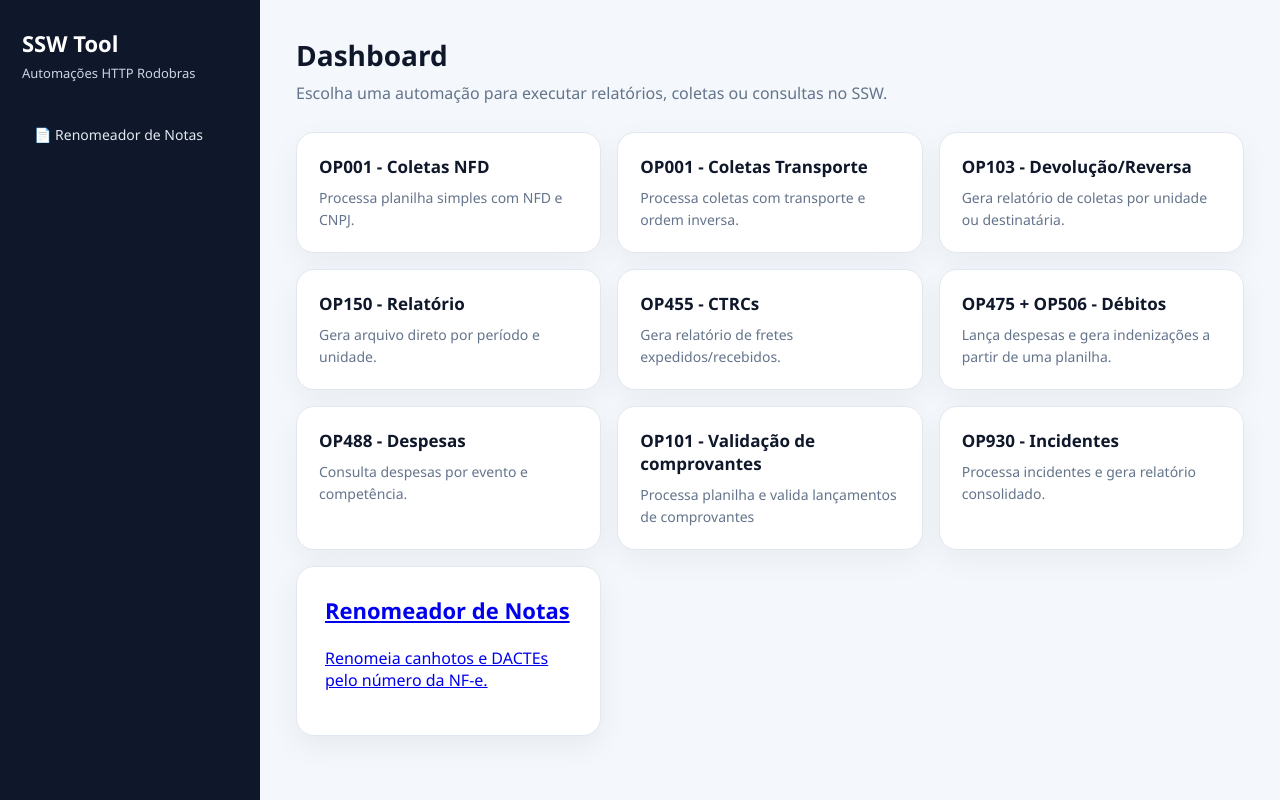
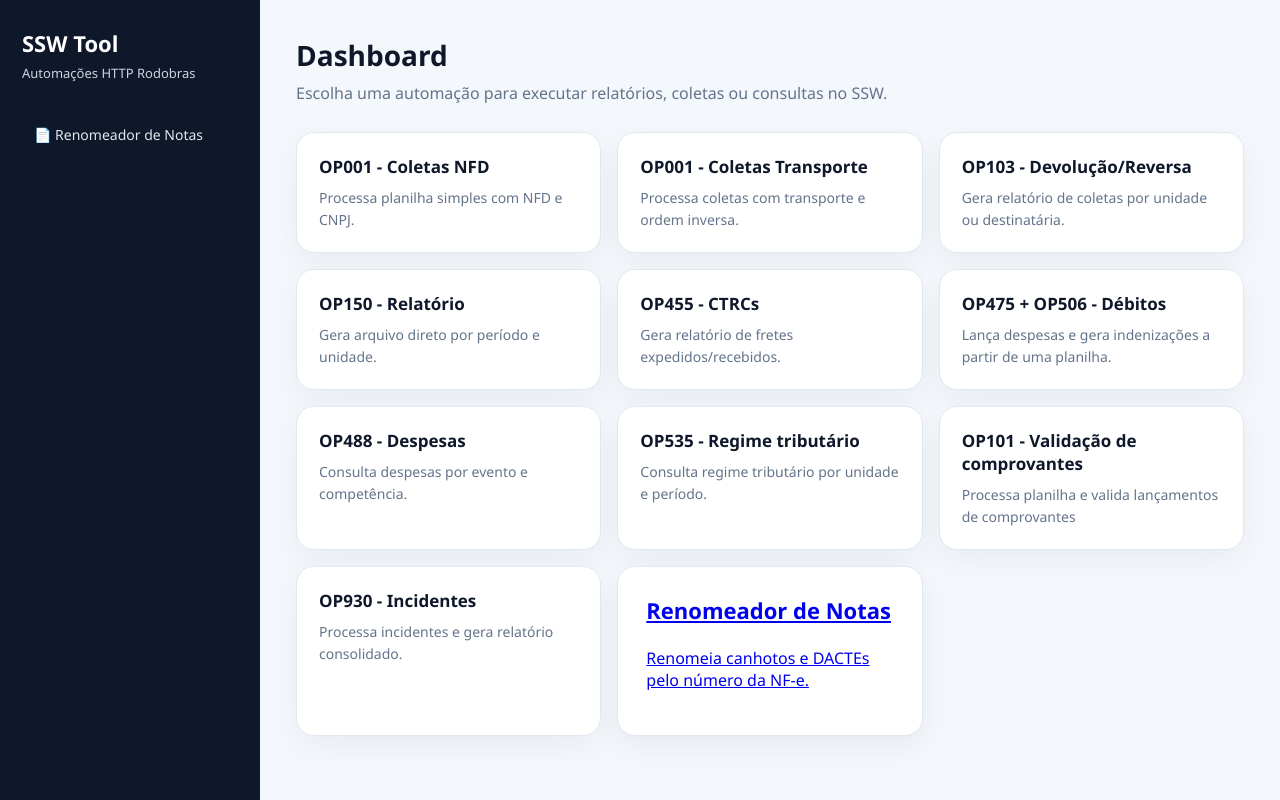
Before and after one commit to Souza041/ssw_tool, a FastAPI app: template web/templates/index.html in a window 1280 px wide. Run offline with FastAPI, Linux system fonts and the light colour scheme; the template is opened without the code that fills it, so the values that code supplies are empty.

Commit message:
feat: adiciona card do op535 no dashboard

```diff
--- a/web/templates/index.html
+++ b/web/templates/index.html
@@ -43,6 +43,11 @@
         <span>Consulta despesas por evento e competência.</span>
     </a>
 
+    <a class="module-card" href="/op535">
+        <strong>OP535 - Regime tributário</strong>
+        <span>Consulta regime tributário por unidade e período.</span>
+    </a>
+
     <a class="module-card" href="/op101-comprovantes">
         <strong>OP101 - Validação de comprovantes</strong>
         <span>Processa planilha e valida lançamentos de comprovantes</span>
```
